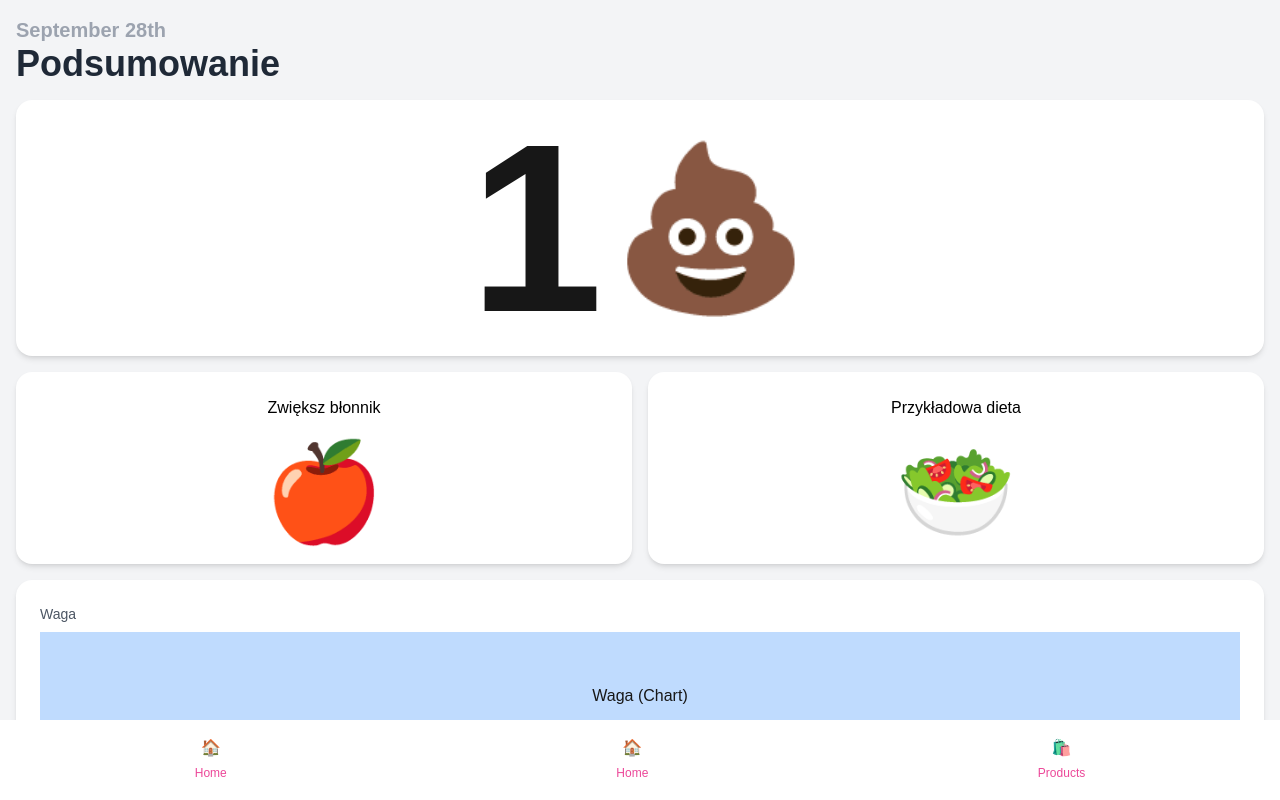
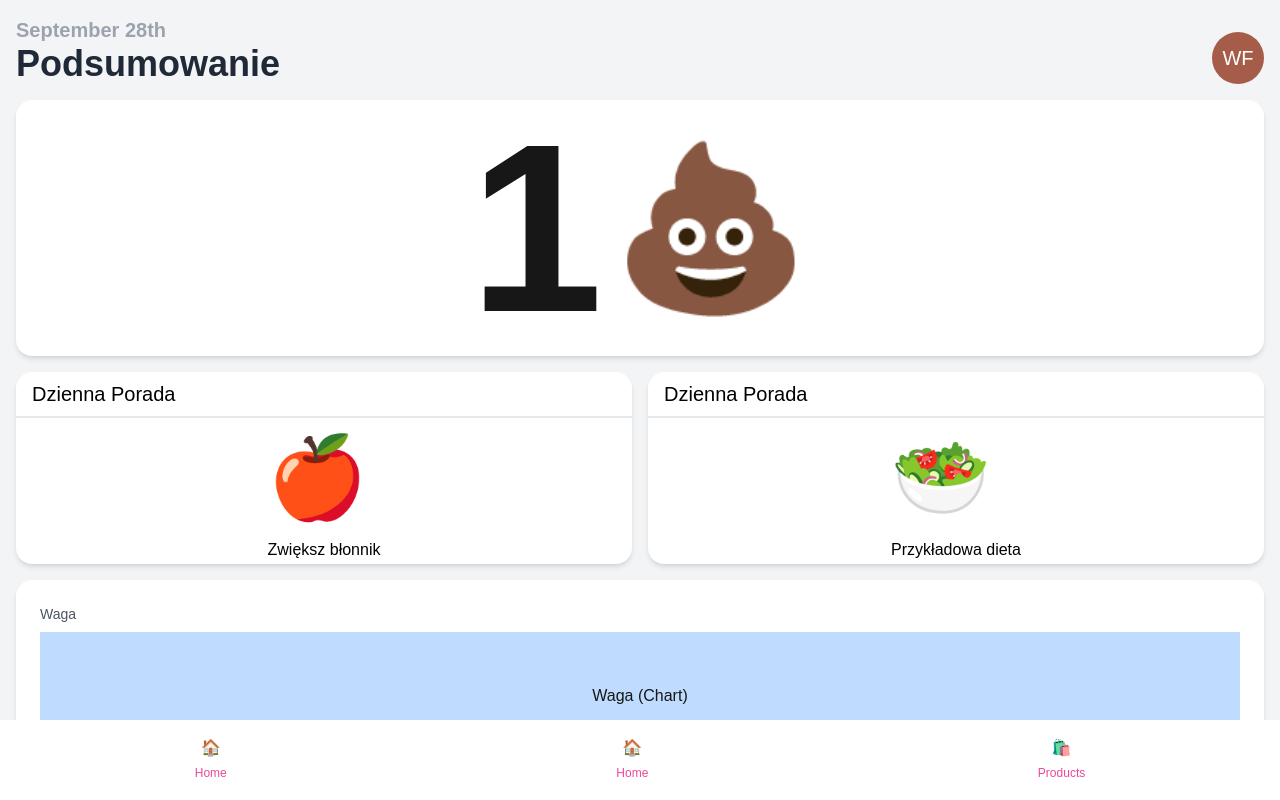
Before and after one commit to PiotrTyrakowski/PoopPatrol, a Next.js app in the folder parent_app/: page / in a window 1280 px wide. Shown: the top 800 px of the page. Built offline with nearby package versions, Linux system fonts and the light colour scheme.

Commit message:
apply more styles

```diff
--- a/parent_app/src/app/page.tsx
+++ b/parent_app/src/app/page.tsx
@@ -12,11 +12,13 @@ const HomePage = () => {
 
     <div className=" bg-gray-100 p-4">
       {/* Container */}
-      <div>
-        <div className="flex-row">
+      <div className="flex justify-between">
+        <div>
           <p className=" text-xl font-bold text-gray-400 ">{formattedDate}</p>
           <p className=" text-4xl font-bold text-gray-800 mb-4">Podsumowanie</p>
-          <div className="rounded-xl"></div>
+        </div>
+        <div className="my-auto rounded-[5rem] h-[3.25rem] w-[3.25rem] bg-[#A55D49] text-xl text-white text-center flex items-center justify-center">
+          WF
         </div>
 
       </div>
@@ -31,16 +33,24 @@ const HomePage = () => {
         </div>
 
         {/* Recommended Article Section */}
-        <div className="col-span-1 bg-white p-6 rounded-[1rem] shadow-md flex flex-col items-center h-[12rem]">
-          <p className="text-center text-black">Zwiększ błonnik </p>
-          <span className="text-[6rem]">🍎</span>
+        <div className="col-span-1 bg-white  rounded-[1rem] shadow-md flex flex-col items-center h-[12rem]">
+          <p className="text-xl text-black border-b-2 w-full p-2 pl-4 ">Dzienna Porada</p>
+          <div className="">
+            <span className="text-center text-[5rem]">🍎</span>
+            <p className="text-center text-black p-0">Zwiększ błonnik </p>
+          </div>
+
         </div>
 
 
         {/* Recommended Article Section */}
-        <a className="col-span-1 bg-white p-6 rounded-[1rem] shadow-md flex flex-col items-center h-[12rem]" href={"https://centrumrespo.pl/dzieci/dieta-dla-dzieci-jadlospis/"}>
-          <p className="text-center text-black">Przykładowa dieta</p>
-          <span className="text-[6rem]">🥗</span>
+        <a className="col-span-1 bg-white rounded-[1rem] shadow-md flex flex-col items-center h-[12rem]" href={"https://centrumrespo.pl/dzieci/dieta-dla-dzieci-jadlospis/"}>
+          <p className="text-xl text-black border-b-2 w-full p-2 pl-4 ">Dzienna Porada</p>
+
+          <div className="">
+            <span className="text-center text-[5rem] mx-auto">🥗</span>
+            <p className="text-center text-black">Przykładowa dieta</p>
+          </div>
         </a>
 
 
```
